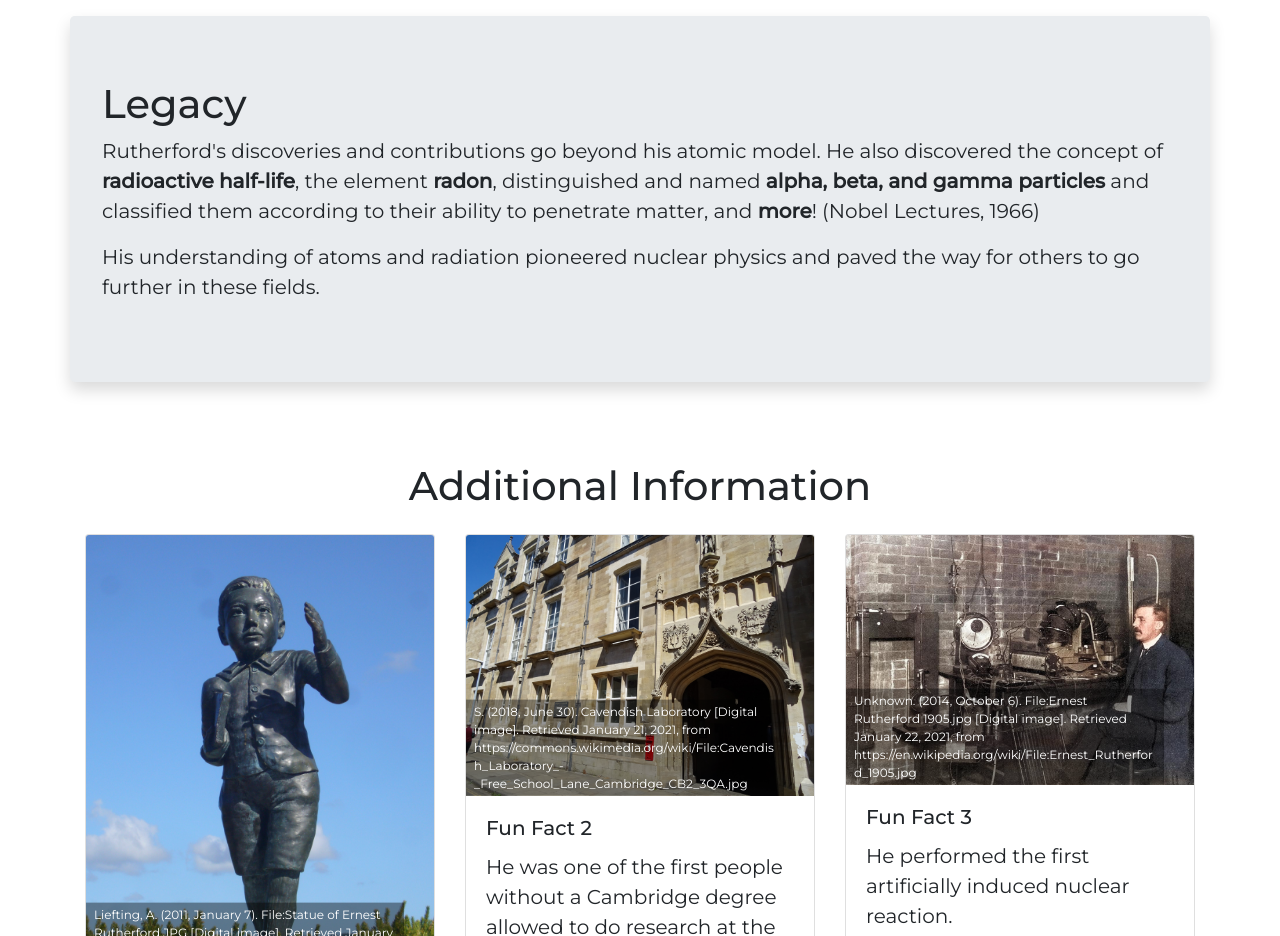
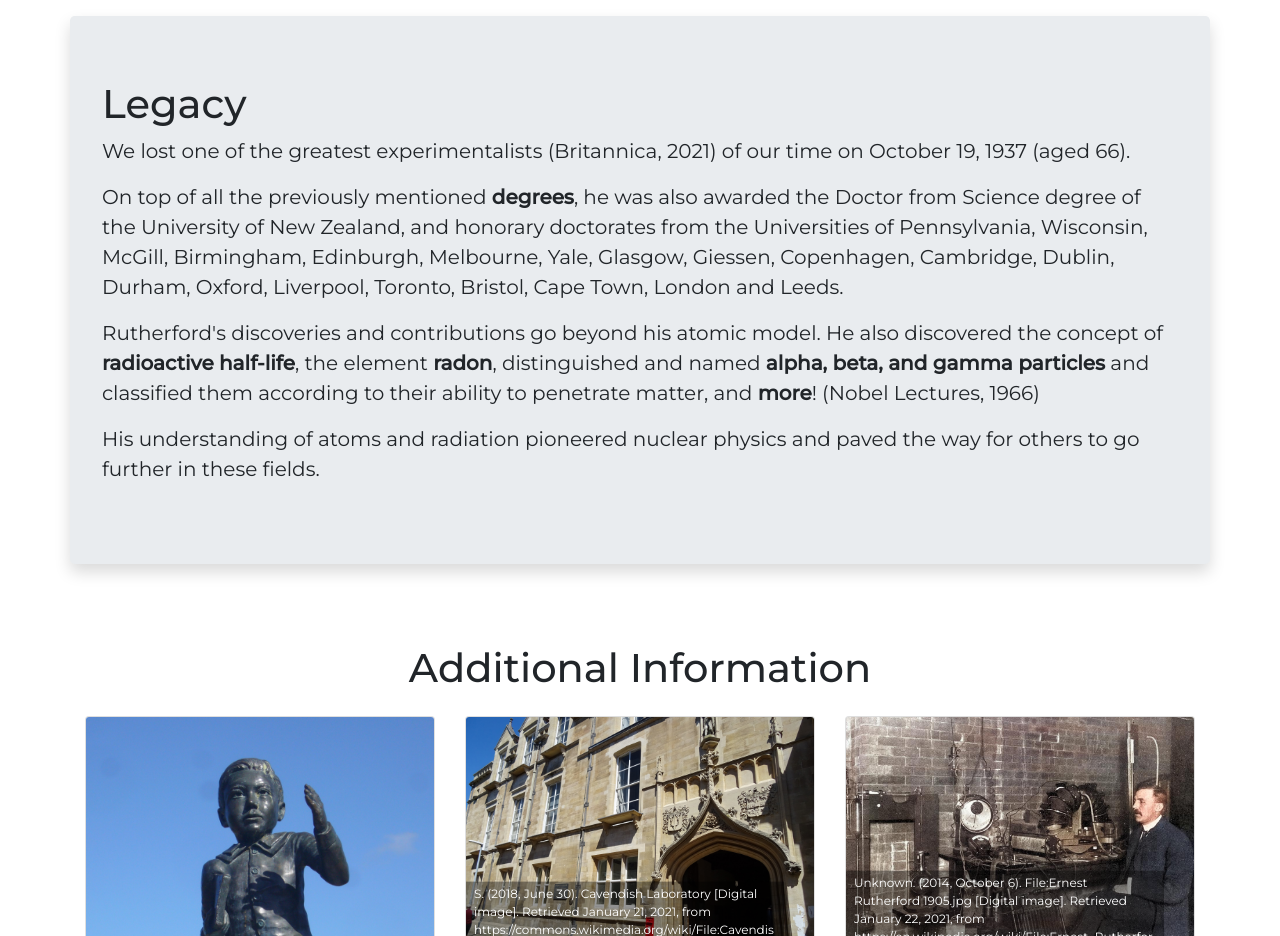
Before and after one commit to Ynng/ErnestRutherford, a React (Create React App) app: page / in a window 1280 px wide. Shown: the part 5260-6196 px from the top of the page. Built offline with nearby package versions, Linux system fonts and the light colour scheme.

Commit message:
added missing detail (death date and degrees)

```diff
--- a/src/App.js
+++ b/src/App.js
@@ -247,6 +247,8 @@ function App() {
           <Row className="mb-5">
             <Jumbotron className="shadow" data-aos="zoom-in">
               <h1>Legacy</h1>
+              <p>We lost one of the greatest experimentalists (Britannica, 2021) of our time on October 19, 1937 (aged 66).</p>
+              <p>On top of all the previously mentioned  <strong>degrees</strong>, he was also awarded the Doctor from Science degree of the University of New Zealand, and honorary doctorates from the Universities of Pennsylvania, Wisconsin, McGill, Birmingham, Edinburgh, Melbourne, Yale, Glasgow, Giessen, Copenhagen, Cambridge, Dublin, Durham, Oxford, Liverpool, Toronto, Bristol, Cape Town, London and Leeds.</p>
               <p>
                 Rutherford's discoveries and contributions go beyond his atomic
                 model. He also discovered the concept of <strong>radioactive half-life</strong>,
```
Also changed, not shown: 1 other file (tests, documents, lock files or other folders).
